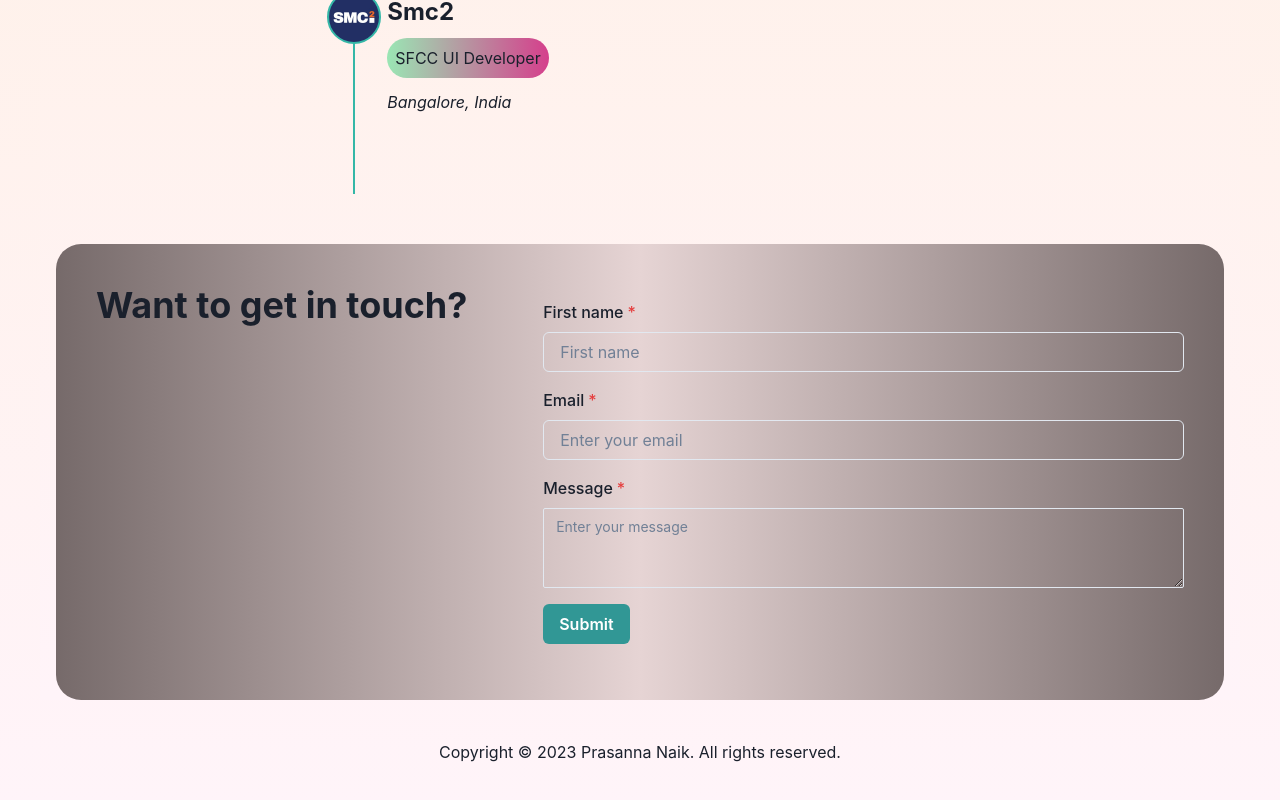
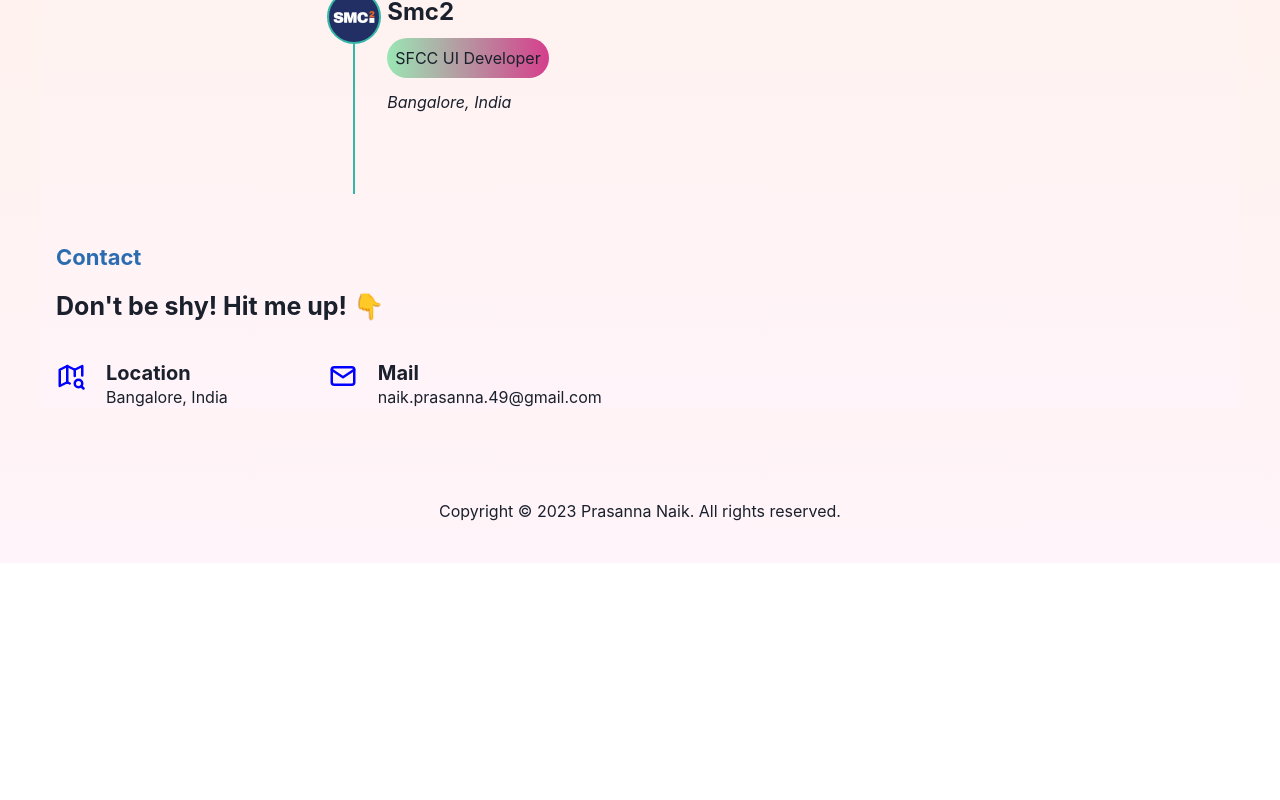
Before and after one commit to Prasanna-naik-97/My-Portfolio-React-App, a React (Create React App) app: page / in a window 1280 px wide. Shown: the part 2034-2834 px from the top of the page. After the commit the page ends 2597 px from the top, so only its background shows below. Built offline with nearby package versions, Linux system fonts and the light colour scheme; a web font is replaced by a local one.

Commit message:
contact us compoent changes

```diff
--- a/src/components/contactus/Contactus.js
+++ b/src/components/contactus/Contactus.js
@@ -1,59 +1,34 @@
-import { Box, Button, Flex, FormControl, FormErrorMessage, FormHelperText, FormLabel, Heading, Input, Textarea } from '@chakra-ui/react'
-import React, { useState } from 'react'
+import { Box, Flex, Heading, Link } from '@chakra-ui/react'
+import React from 'react'
 import { Element } from 'react-scroll'
 
 const Contactus = () => {
-  const [input, setInput] = useState('')
-  const [message, setMessage] = useState('')
-
-  const handleEmailInputChange = (e) => setInput(e.target.value)
-  const isError = input === ''
-
-  const handleMessageInputChange = (e) => setMessage(e.target.value)
 
   return (
-    <Element name="contactus-form">
-      <Flex mt='50px' bgGradient='linear(to-r, #766a6a, #e6d4d4,  #766a6a)' gap='20px' borderRadius='25px' p='10' flexDirection={{base: 'column', lg: 'row'}}>
-        <Heading as='h2' size='xl' flex='40%'>
-          Want to get in touch?
-        </Heading>
-        <Box flex='60%'>
-          <form action="" method="post">
-
-            <FormControl isRequired pt='4'>
-              <FormLabel>First name</FormLabel>
-              <Input placeholder='First name' />
-            </FormControl>
-
-            <FormControl isRequired pt='4'>
-              <FormLabel>Email</FormLabel>
-              <Input type='email' value={input} onChange={handleEmailInputChange} placeholder='Enter your email' />
-              {!isError ? (
-                <FormHelperText>
-                  Enter your email so that I can reach out to you.
-                </FormHelperText>
-              ) : (
-                <FormErrorMessage>Email is required.</FormErrorMessage>
-              )}
-            </FormControl>
-
-            <FormControl isRequired pt='4'>
-              <FormLabel>Message</FormLabel>
-              <Textarea
-                value={message}
-                onChange={handleMessageInputChange}
-                placeholder='Enter your message'
-                size='sm'
-              />
-            </FormControl>
-
-            <Button mt={4} colorScheme='teal' type='submit' mb='4'>
-              Submit
-            </Button>
-          </form>
-        </Box>
-      </Flex>
-    </Element>
+    <Box mb='50px' mt='50px'>
+      <Element name="contactus-form" className="contactUsElem">
+        <Heading as='h3' fontSize={22} color={'blue.600'} mb={5}>Contact</Heading>
+        <Heading as='h4' fontSize={25} mb={10}>Don't be shy! Hit me up! 👇</Heading>
+        <Flex gap={{base: '50px', xl: '100px'}} flexDirection={{base: 'column', xl: 'row'}}>
+          <Flex gap={5}>
+              <svg xmlns="http://www.w3.org/2000/svg" width="30" height="30" color='blue' viewBox="0 0 24 24" fill="none" stroke="currentColor" stroke-width="2" stroke-linecap="round" stroke-linejoin="round" class="tabler-icon tabler-icon-map-search"><path d="M11 18l-2 -1l-6 3v-13l6 -3l6 3l6 -3v7.5"></path><path d="M9 4v13"></path><path d="M15 7v5"></path><path d="M18 18m-3 0a3 3 0 1 0 6 0a3 3 0 1 0 -6 0"></path><path d="M20.2 20.2l1.8 1.8"></path></svg>
+              <Box>
+                <Heading as='h3' fontSize={20}>Location</Heading>
+                <Box>Bangalore, India</Box>
+              </Box>
+          </Flex>
+          <Flex gap={5}>
+            <Link href="mailto:naik.prasanna.49@gmail.com" display={'flex'} gap={'5'} textDecoration='none'>
+              <svg xmlns="http://www.w3.org/2000/svg" width="30" height="30" color='blue' viewBox="0 0 24 24" fill="none" stroke="currentColor" stroke-width="2" stroke-linecap="round" stroke-linejoin="round" class="tabler-icon tabler-icon-mail"><path d="M3 7a2 2 0 0 1 2 -2h14a2 2 0 0 1 2 2v10a2 2 0 0 1 -2 2h-14a2 2 0 0 1 -2 -2v-10z"></path><path d="M3 7l9 6l9 -6"></path></svg>
+              <Box>
+                <Heading as='h3' fontSize={20}>Mail</Heading>
+                <Box>naik.prasanna.49@gmail.com</Box>
+              </Box>
+            </Link>
+          </Flex>
+        </Flex>
+      </Element>
+    </Box>
   )
 }
 
```
